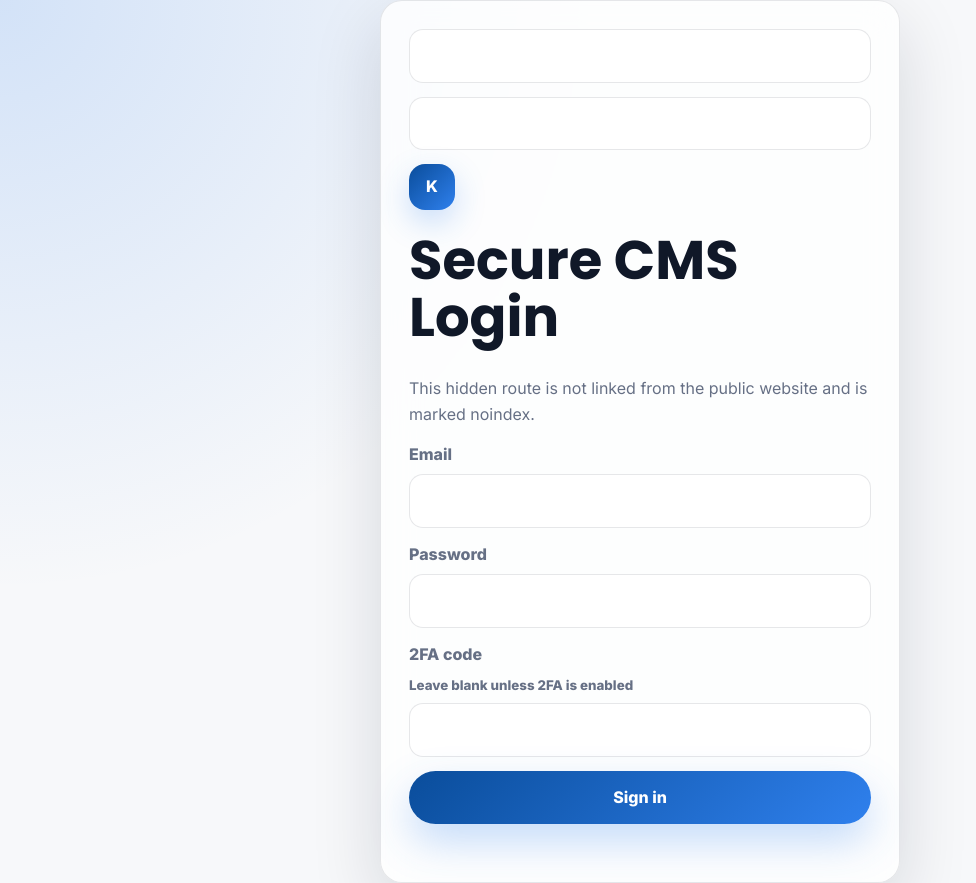
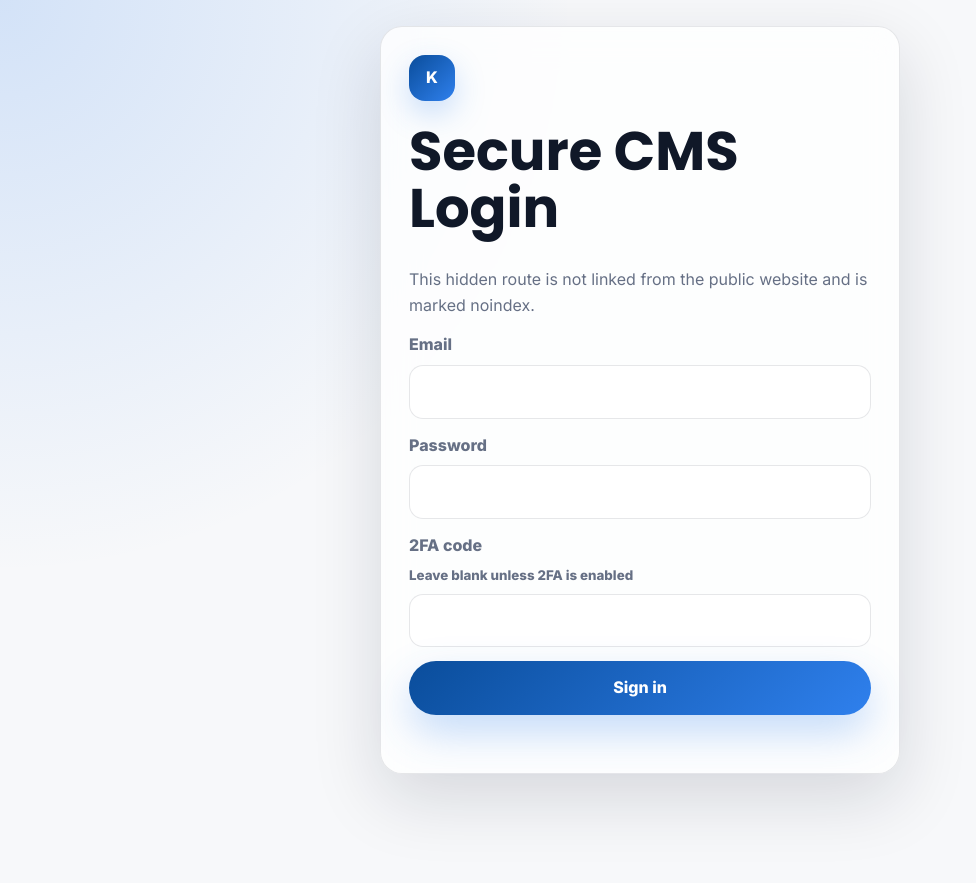
Before and after one commit to bishalregmi82/kankai-secondary-school-modern, a plain HTML site: page kss-secure-cms-gate-83.html in a window 1280 px wide. Shown: the whole page, without its empty margins (0-976 px from the left). After the commit the page ends 800 px from the top, so only its background shows below. Drawn offline with Linux system fonts and the light colour scheme.

Commit message:
Fix admin login fields and password reseed

```diff
--- a/kss-secure-cms-gate-83.html
+++ b/kss-secure-cms-gate-83.html
@@ -13,8 +13,8 @@
 <body class="login-page">
   <main class="login-shell" id="main">
     <form class="form-card login-card" id="adminLogin" autocomplete="off" data-lpignore="true">
-      <input class="sr-only" tabindex="-1" aria-hidden="true" autocomplete="username">
-      <input class="sr-only" tabindex="-1" aria-hidden="true" type="password" autocomplete="current-password">
+      <input hidden tabindex="-1" aria-hidden="true" autocomplete="username">
+      <input hidden tabindex="-1" aria-hidden="true" type="password" autocomplete="current-password">
       <span class="brand-mark">K</span>
       <h1>Secure CMS Login</h1>
       <p>This hidden route is not linked from the public website and is marked noindex.</p>
```
Also changed, not shown: production-cms/src/seed.ts (+6 -1 lines).
